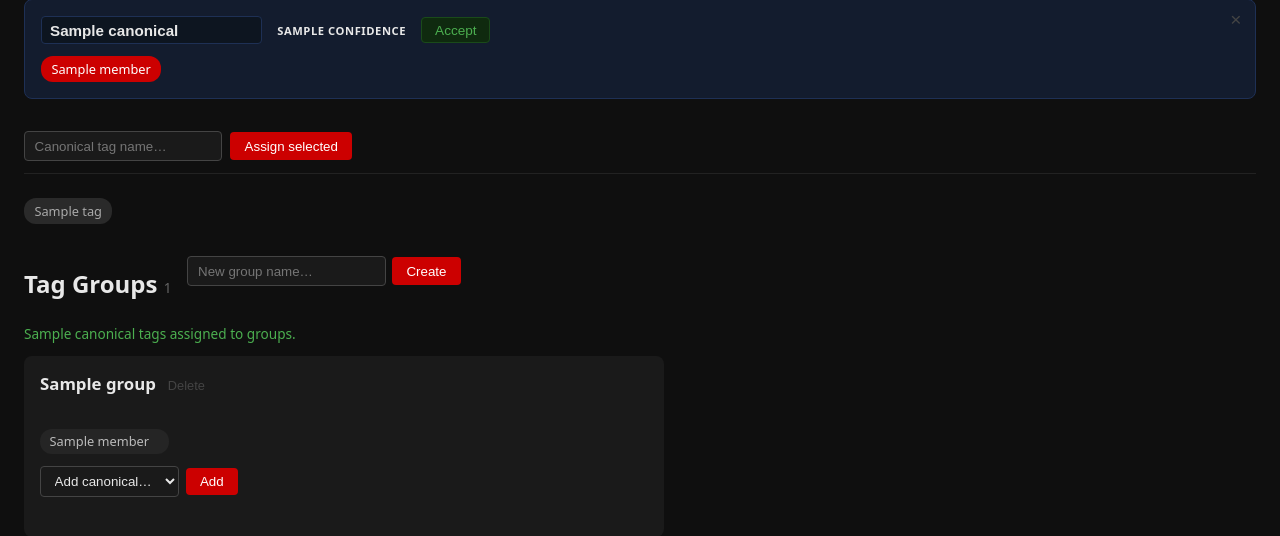
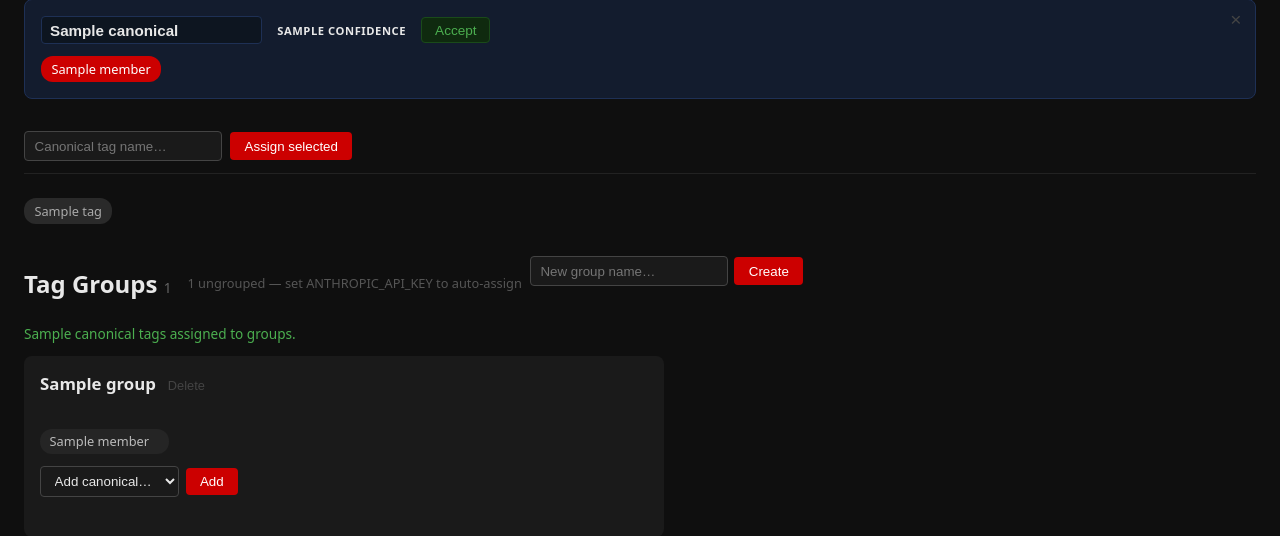
Before and after one commit to bomara512/airchivist, a Python web app: template webapp/templates/tags.html in a window 1280 px wide. Shown: the part 245-781 px from the top of the page. Run offline with Jinja, Linux system fonts and the light colour scheme; the template is opened without the code that fills it: most values are stand-ins (such as "Sample title", 1, 10 or a date in 2020).

Commit message:
show ungrouped count notice when API key is absent
Instead of silently hiding the auto-assign affordance, display
'N ungrouped — set ANTHROPIC_API_KEY to auto-assign' so the
user knows work is pending even without the key set.

Co-Authored-By: Claude Sonnet 4.6 <noreply@anthropic.com>

```diff
--- a/webapp/templates/tags.html
+++ b/webapp/templates/tags.html
@@ -118,6 +118,8 @@
       <form method="post" action="{{ url_for('main.tag_groups_auto_assign') }}" class="inline-form">
         <button type="submit" class="secondary-btn">Auto-assign {{ ungrouped_count }} ungrouped</button>
       </form>
+      {% elif ungrouped_count > 0 %}
+      <span class="llm-unavailable-notice">{{ ungrouped_count }} ungrouped — set ANTHROPIC_API_KEY to auto-assign</span>
       {% endif %}
       <form method="post" action="{{ url_for('main.tag_group_create') }}" class="inline-form">
         <input name="name" placeholder="New group name…" autocomplete="off" required>
```
